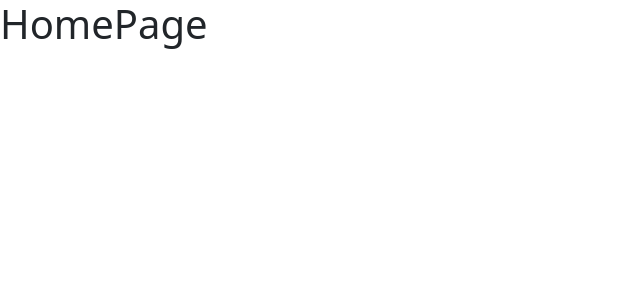
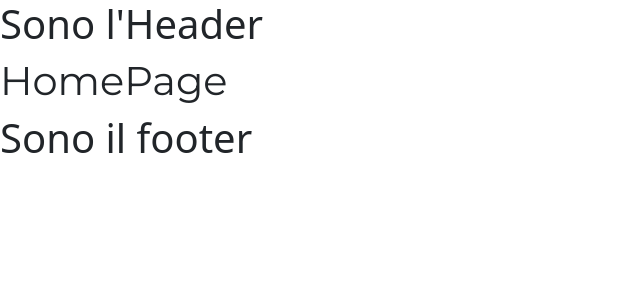
Before and after one commit to LucaCavatassi/landing-page-product, a Vue app: page / in a window 1280 px wide. Shown: the top 300 px of the page, without its empty margins (0-640 px from the left). Built offline with nearby package versions, Linux system fonts and the light colour scheme.

Commit message:
feat: import components of header and footer

```diff
--- a/index.html
+++ b/index.html
@@ -15,11 +15,11 @@
     <meta name="viewport" content="width=device-width, initial-scale=1.0" />
     <title>DucKing</title>
 
-    <!-- Font Poppins -->
+    <!-- FONT Poppins -->
     <link rel="preconnect" href="https://fonts.googleapis.com">
     <link rel="preconnect" href="https://fonts.gstatic.com" crossorigin>
     <link href="https://fonts.googleapis.com/css2?family=Poppins:ital,wght@0,100;0,200;0,300;0,400;0,500;0,600;0,700;0,800;0,900;1,100;1,200;1,300;1,400;1,500;1,600;1,700;1,800;1,900&display=swap" rel="stylesheet">
-    <!-- Montserrat -->
+    <!-- FONT Montserrat -->
     <link rel="preconnect" href="https://fonts.googleapis.com">
     <link rel="preconnect" href="https://fonts.gstatic.com" crossorigin>
     <link href="https://fonts.googleapis.com/css2?family=Montserrat:ital,wght@0,100..900;1,100..900&display=swap" rel="stylesheet">
--- /dev/null
+++ b/src/components/FooterComponent.vue
@@ -0,0 +1,9 @@
+<script>
+</script>
+
+<template>
+    <h1>Sono il footer</h1>
+</template>
+
+<style scoped lang="scss">
+</style>
--- /dev/null
+++ b/src/components/HeaderComponent.vue
@@ -0,0 +1,9 @@
+<script>
+</script>
+
+<template>
+    <h1>Sono l'Header</h1>
+</template>
+
+<style scoped lang="scss">
+</style>
--- a/src/pages/HomePage.vue
+++ b/src/pages/HomePage.vue
@@ -1,9 +1,19 @@
 <script>
+    import HeaderComponent from '../components/HeaderComponent.vue';
+    import FooterComponent from '../components/FooterComponent.vue';
 
+    export default {
+        components: {
+            HeaderComponent,
+            FooterComponent
+        },
+    }
 </script>
 
 <template>
-    <h1>HomePage</h1>
+    <HeaderComponent />
+    <h1 class="body-font">HomePage</h1>
+    <FooterComponent />
 </template>
 
 <style scoped lang="scss">
```
